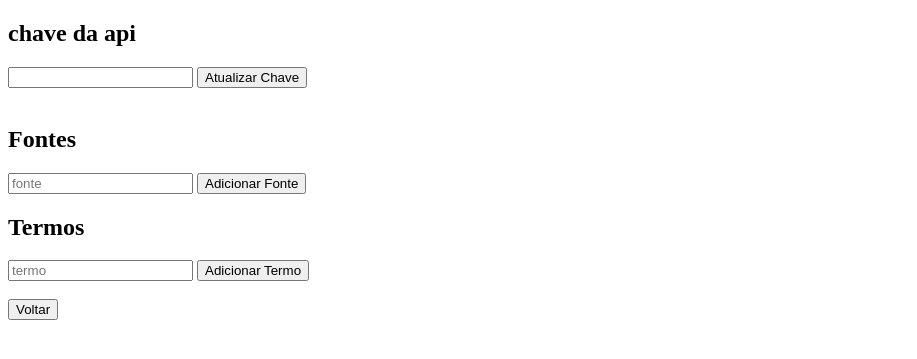
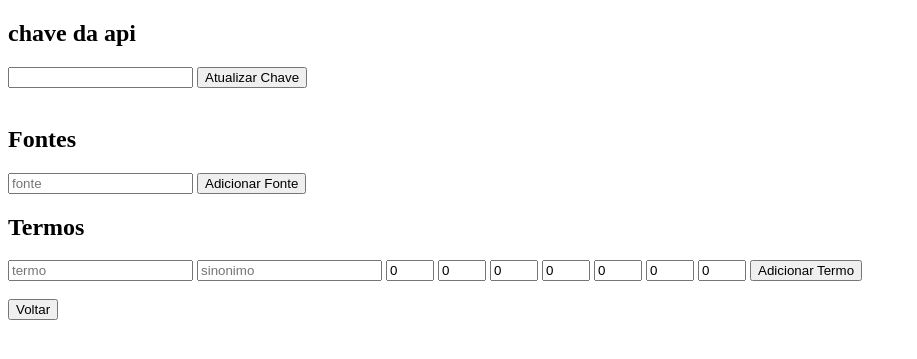
Before and after one commit to Gguidini/news-searcher, a Django app: template interface/templates/settings.html in a window 1280 px wide. Shown: the top 359 px of the page, without its empty margins (0-917 px from the left). Run offline with Django 3.2, Linux system fonts and the light colour scheme; the template is opened without the code that fills it, so the values that code supplies are empty; parts of the project's set-up code (start-up, migrations or seed data) failed here and were passed over.

Commit message:
updating TERMS form. Can be added value and synonym.

```diff
--- a/interface/templates/settings.html
+++ b/interface/templates/settings.html
@@ -44,6 +44,14 @@
     <form action="" method="post">
     {% csrf_token %}
         <input type="text" name="term" placeholder="termo">
+        <input type="text" name="sinonimo" placeholder="sinonimo">
+        <input type="number" min="0" max="5" name="tech" value="0">
+        <input type="number" min="0" max="5" name="politics" value="0">
+        <input type="number" min="0" max="5" name="economics"value="0">
+        <input type="number" min="0" max="5" name="dissemination" value="0">
+        <input type="number" min="0" max="5" name="impact" value="0">
+        <input type="number" min="0" max="5" name="severity" value="0">
+        <input type="number" min="0" max="5" name="current" value="0">
         <button type="submit">Adicionar Termo</button>
     </form>
     <br>
--- a/requirements.txt
+++ b/requirements.txt
@@ -2,7 +2,6 @@ certifi==2018.10.15
 chardet==3.0.4
 idna==2.5
 newsapi-python==0.2.3
-pkg-resources==0.0.0
 requests==2.20.0
 urllib3==1.21.1
 Django==2.1.3
```
Also changed, not shown: interface/src/config.py (+9 -9 lines), interface/views.py (+10 -1 lines), 1 other file.
